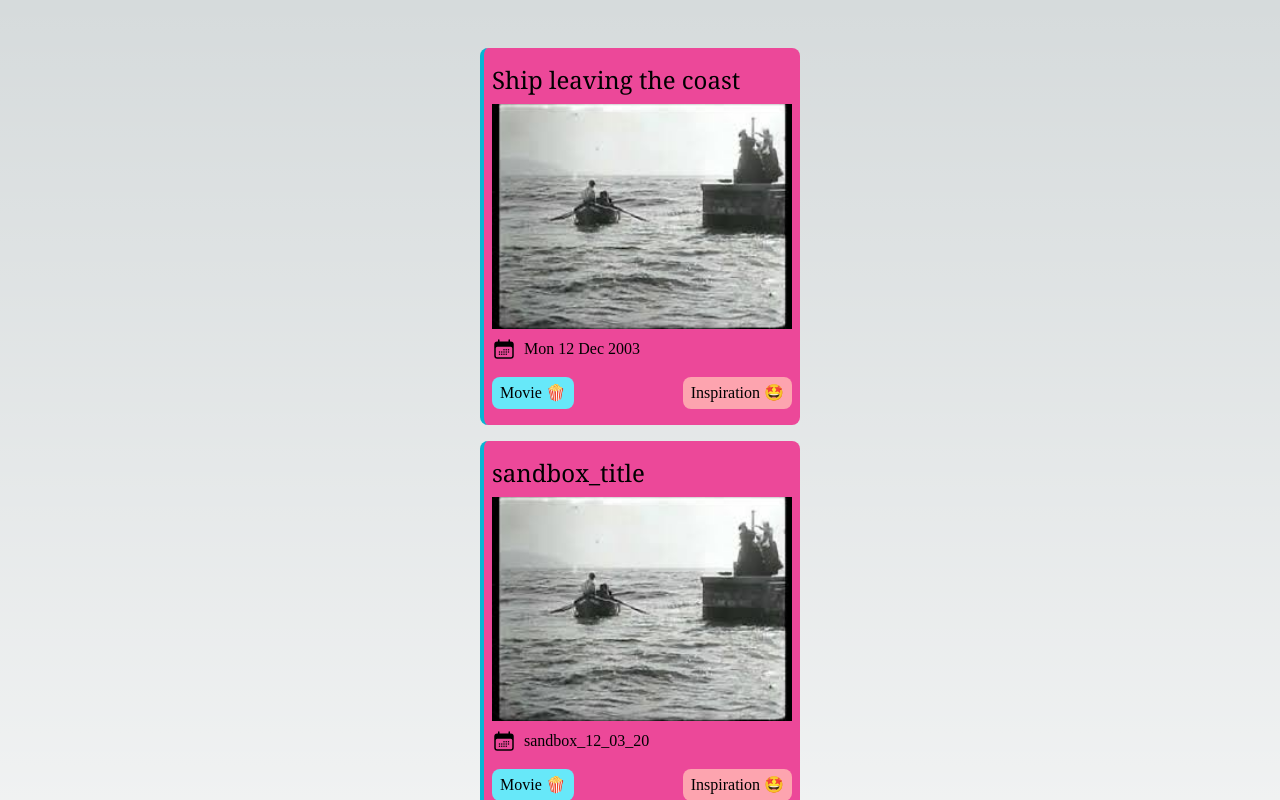
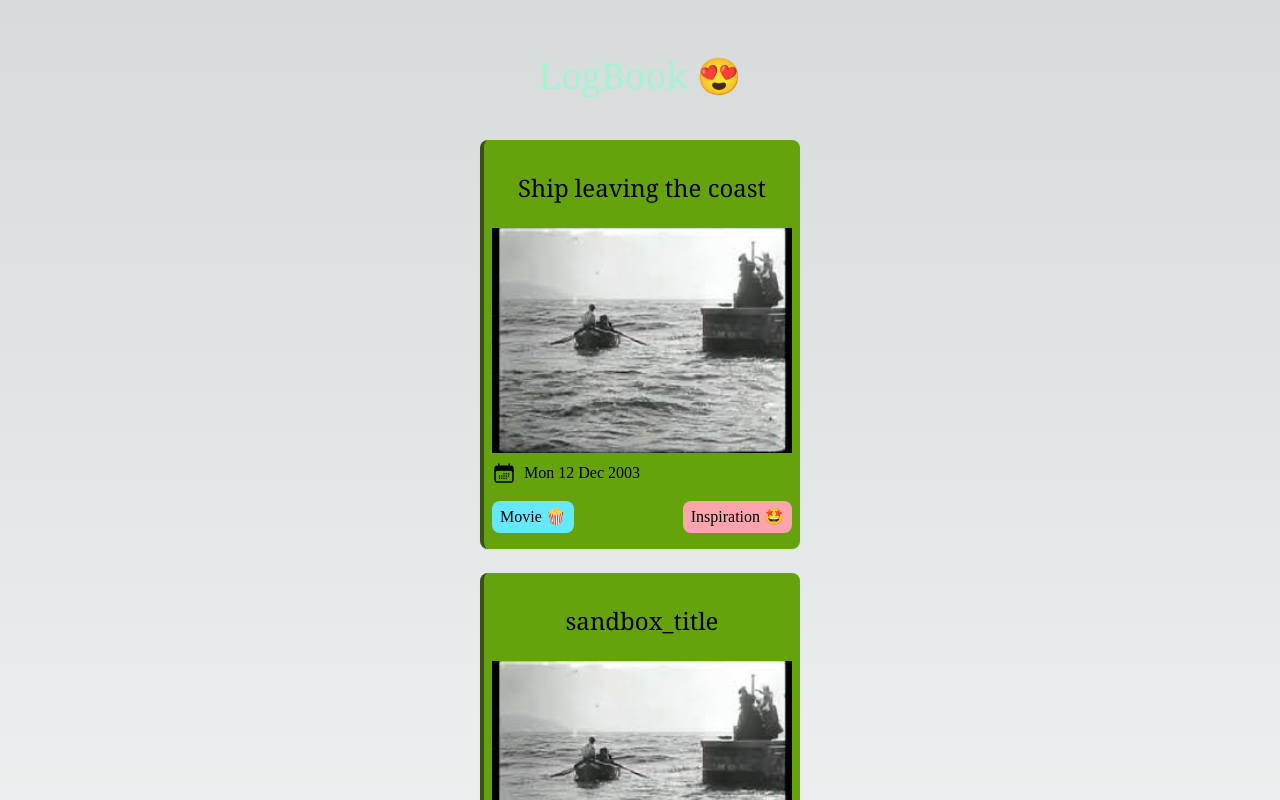
Before and after one commit to Stephane-Pires/caravel, a Next.js app: page /blog in a window 1280 px wide. Shown: the top 800 px of the page. Built offline with nearby package versions, Linux system fonts and the light colour scheme.

Commit message:
CARD : Pimp hover & active

```diff
--- a/components/Card.tsx
+++ b/components/Card.tsx
@@ -1,6 +1,6 @@
 import { Tag } from "@/components/Tag"
 import { SUBJECT, TYPE } from "@/enums/tag"
-import { CalendarDaysIcon, CalendarIcon } from "@heroicons/react/24/solid"
+import { CalendarDaysIcon } from "@heroicons/react/24/solid"
 import Image from "next/image"
 
 // books, blog
@@ -15,8 +15,8 @@ interface Card {
 
 export function Card({ title, date, subject, type, image }: Card) {
   return (
-    <div className="my-2 flex max-w-[500px] flex-col rounded-lg border-l-4 border-cyan-500 bg-pink-500 p-2 hover:border-y-2 hover:border-l-8 hover:border-r-2">
-      <h3 className="py-2 font-serif text-2xl">{title}</h3>
+    <div className="my-3 flex max-w-[500px] flex-col rounded-lg  border-l-4  border-lime-900 bg-lime-600 p-2 shadow-sm transition delay-100 ease-in-out hover:bg-lime-500 active:scale-105 active:bg-lime-500">
+      <h3 className="m-4 py-2 text-center font-serif text-2xl">{title}</h3>
 
       <Image
         alt="image of the card"
--- a/src/app/blog/page.tsx
+++ b/src/app/blog/page.tsx
@@ -3,6 +3,10 @@ import { Card } from "@/components/Card"
 export default function Home() {
   return (
     <main className="flex min-h-screen flex-col items-center justify-between p-10">
+      <h1 className="mb-8 mt-4 font-serif text-4xl text-emerald-200">
+        LogBook 😍
+      </h1>
+
       <Card
         title="Ship leaving the coast"
         image="boat-living-coast.jpeg"
--- a/src/app/me/books/page.tsx
+++ /dev/null
@@ -1,7 +0,0 @@
-export default function Me() {
-  return (
-    <main className="flex min-h-screen flex-col items-center justify-between p-24">
-      <h1 className="text-xl text-red-600">BOOKS PAGE</h1>
-    </main>
-  )
-}
--- a/src/app/me/curriculum-vitae/page.tsx
+++ /dev/null
@@ -1,7 +0,0 @@
-export default function Me() {
-  return (
-    <main className="flex min-h-screen flex-col items-center justify-between p-24">
-      <h1 className="text-xl text-red-600">CURRICULUM - VITAE PAGE</h1>
-    </main>
-  )
-}
--- a/src/app/me/page.tsx
+++ /dev/null
@@ -1,7 +0,0 @@
-export default function Me() {
-  return (
-    <main className="flex min-h-screen flex-col items-center justify-between p-24">
-      <h1 className="text-xl text-red-600">ME PAGE</h1>
-    </main>
-  )
-}
--- a/tailwind.config.js
+++ b/tailwind.config.js
@@ -1,5 +1,10 @@
 /** @type {import('tailwindcss').Config} */
 module.exports = {
+  future: {
+    // https://github.com/tailwindlabs/tailwindcss/pull/8394
+    // Unactive hover on mobile (which has a weird effect - there is no hover on mobile you fool)
+    hoverOnlyWhenSupported: true,
+  },
   content: [
     "./components/**/*.{js,ts,jsx,tsx}",
     "./src/app/**/*.{js,ts,jsx,tsx}",
```
Also changed, not shown: 1 other file (tests, documents, lock files or other folders).
